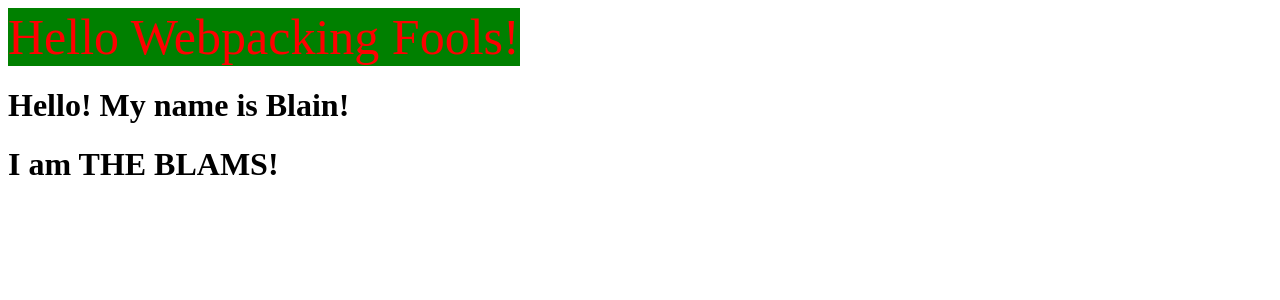
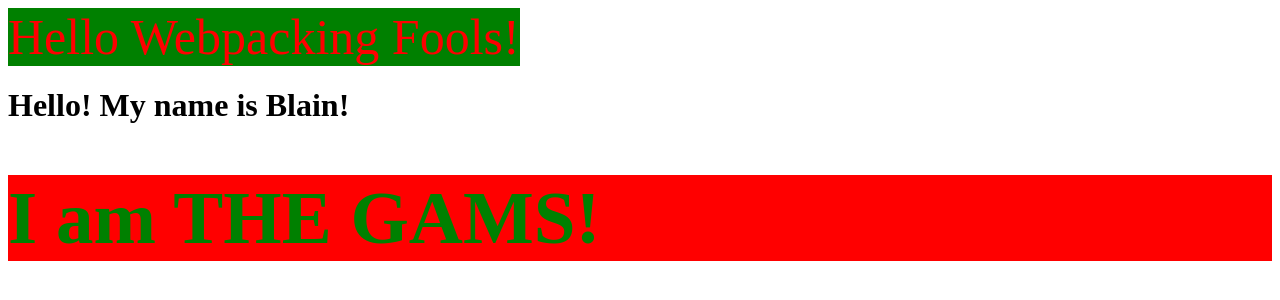
Before and after one commit to blain-crawford/webpack-demo, a website built with webpack: page dist/index.html in a window 1280 px wide. Built offline with nearby package versions, Linux system fonts and the light colour scheme.

Commit message:
more adding css with id

```diff
--- a/src/index.js
+++ b/src/index.js
@@ -9,7 +9,8 @@ function component() {
   element.innerHTML = _.join(['Hello', 'Webpacking', 'Fools!'], ' ');
   element.classList.add('hello')
   name.innerText = myName('Blain');
-  let gams = new Gams('THE BLAMS');
+  let gams = new Gams('THE GAMS');
+  theGamsH1.id = 'gams';
   theGamsH1.innerText = gams.iAm();
   let myDivs = {name, element, theGamsH1};
   return myDivs;
--- a/src/style.css
+++ b/src/style.css
@@ -4,3 +4,9 @@
   display: inline-block;
   font-size: 50px;
 }
+
+#gams {
+  font-size: 75px;
+  color: green;
+  background-color: red;
+}
```
Also changed, not shown: dist/bundle.js.
